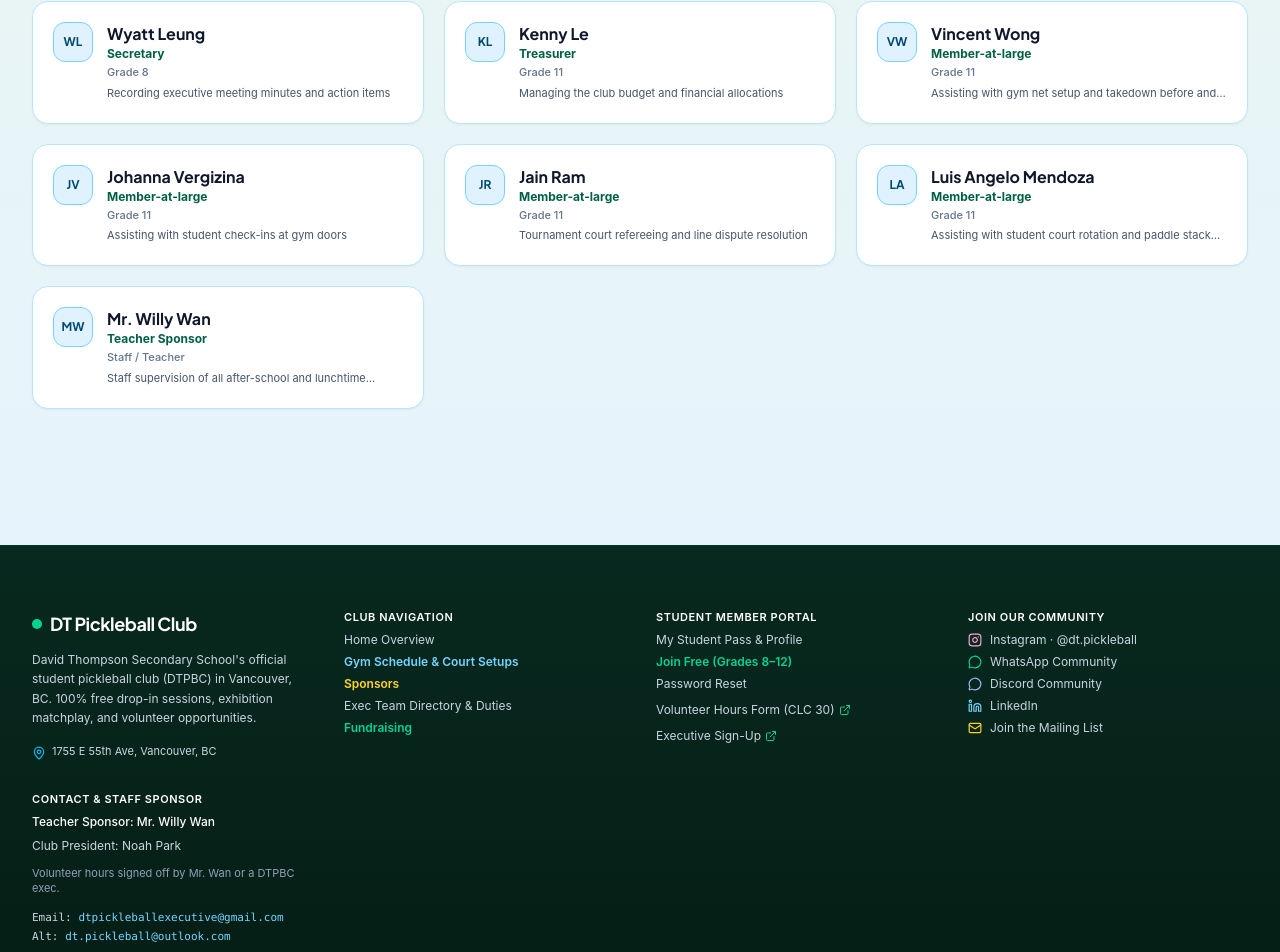
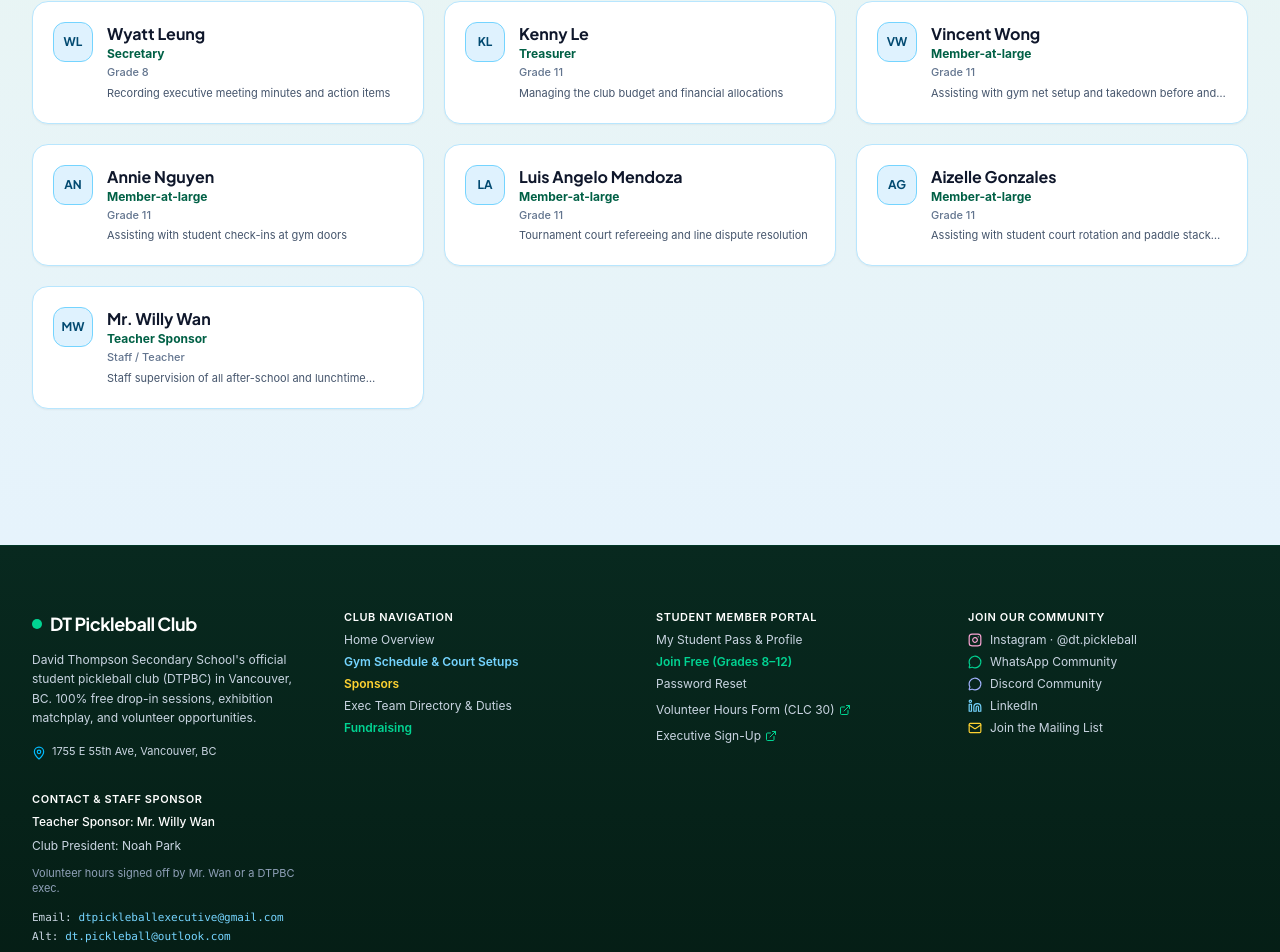
Before and after one commit to dtpbc/webpage, a React (Vite) app: page / in a window 1280 px wide. Shown: the part 1895-2847 px from the top of the page. Built offline with nearby package versions, Linux system fonts and the light colour scheme; no server answers; the database is empty.

Commit message:
Update member-at-large executive names

```diff
--- a/src/data/mockData.ts
+++ b/src/data/mockData.ts
@@ -85,7 +85,7 @@ export const ALL_EXECUTIVES: ExecutiveMember[] = [
     bio: 'Reliable court monitor who keeps games moving and nets properly tensioned.',
   },
   {
-    name: 'Johanna Vergizina',
+    name: 'Annie Nguyen',
     role: 'Member-at-large',
     category: 'Member-at-large',
     grade: 'Grade 11',
@@ -98,7 +98,7 @@ export const ALL_EXECUTIVES: ExecutiveMember[] = [
     bio: 'Brings great energy to the gym and connects students across grades.',
   },
   {
-    name: 'Jain Ram',
+    name: 'Luis Angelo Mendoza',
     role: 'Member-at-large',
     category: 'Member-at-large',
     grade: 'Grade 11',
@@ -111,7 +111,7 @@ export const ALL_EXECUTIVES: ExecutiveMember[] = [
     bio: 'Passionate about fair play, tournament organizing, and active student sports.',
   },
   {
-    name: 'Luis Angelo Mendoza',
+    name: 'Aizelle Gonzales',
     role: 'Member-at-large',
     category: 'Member-at-large',
     grade: 'Grade 11',
```
